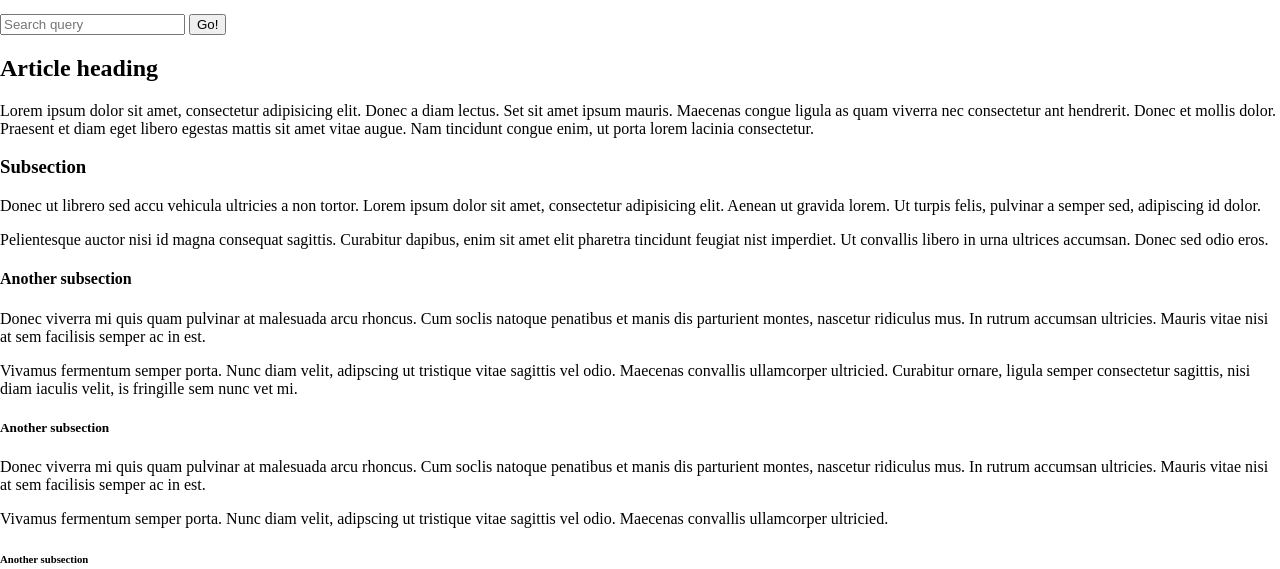
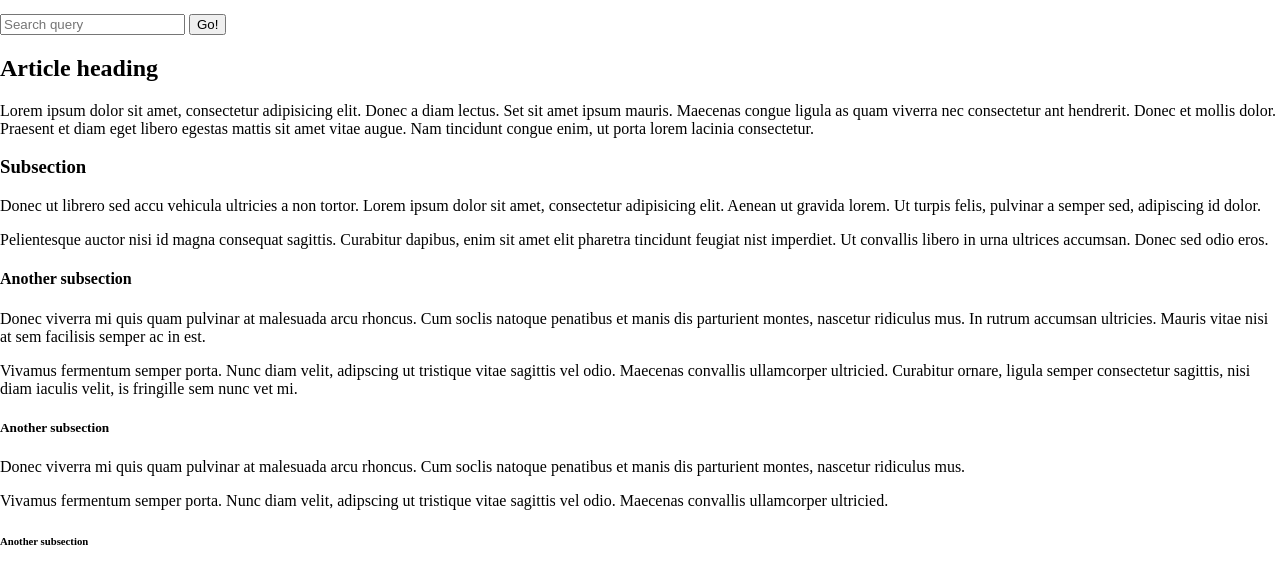
Before and after one commit to justinstander/haasandmilan, a website: page index.html in a window 1280 px wide. Shown: the part 154-723 px from the top of the page. Drawn offline with Linux system fonts and the light colour scheme.

Commit message:
Update index.html

```diff
--- a/index.html
+++ b/index.html
@@ -72,8 +72,7 @@
                 <p>
                     Donec viverra mi quis quam pulvinar at malesuada arcu rhoncus. Cum
                     soclis natoque penatibus et manis dis parturient montes, nascetur
-                    ridiculus mus. In rutrum accumsan ultricies. Mauris vitae nisi at sem
-                    facilisis semper ac in est.
+                    ridiculus mus.
                 </p>
                 <p>
                     Vivamus fermentum semper porta. Nunc diam velit, adipscing ut
```
